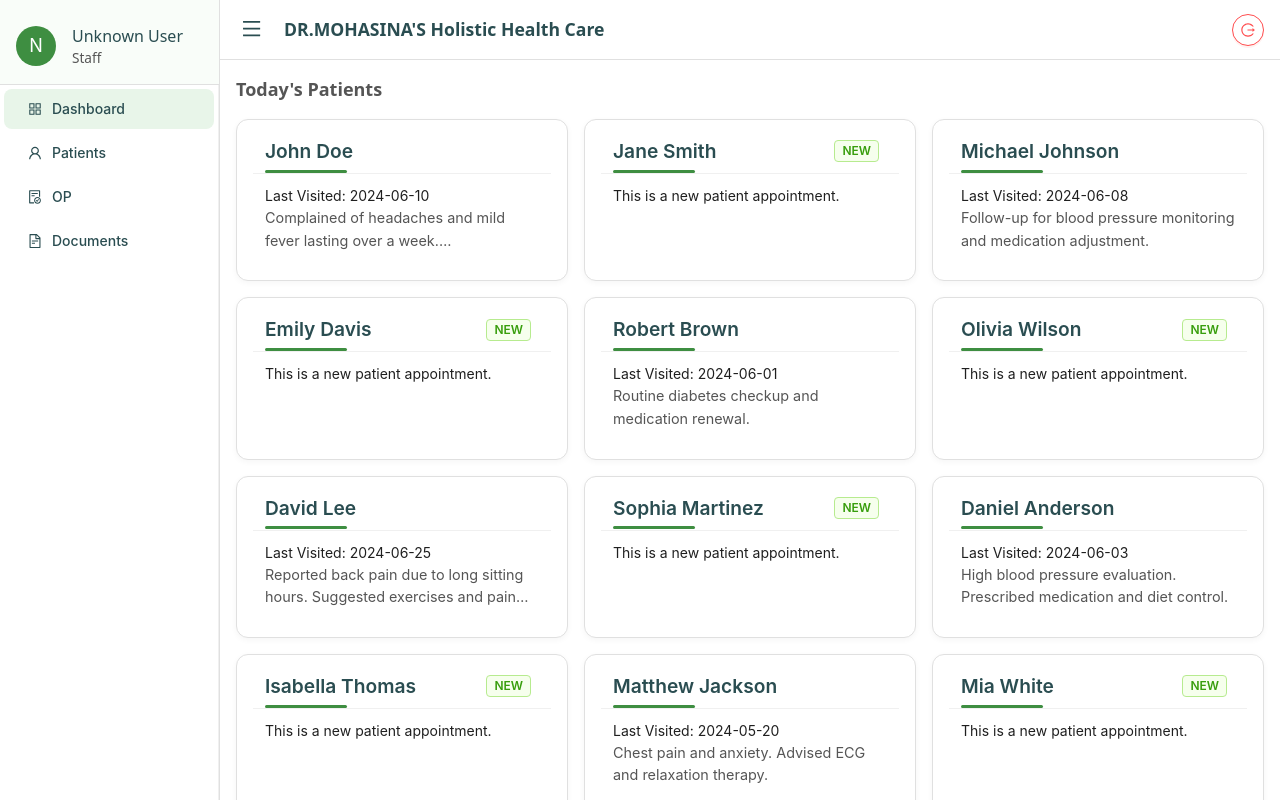
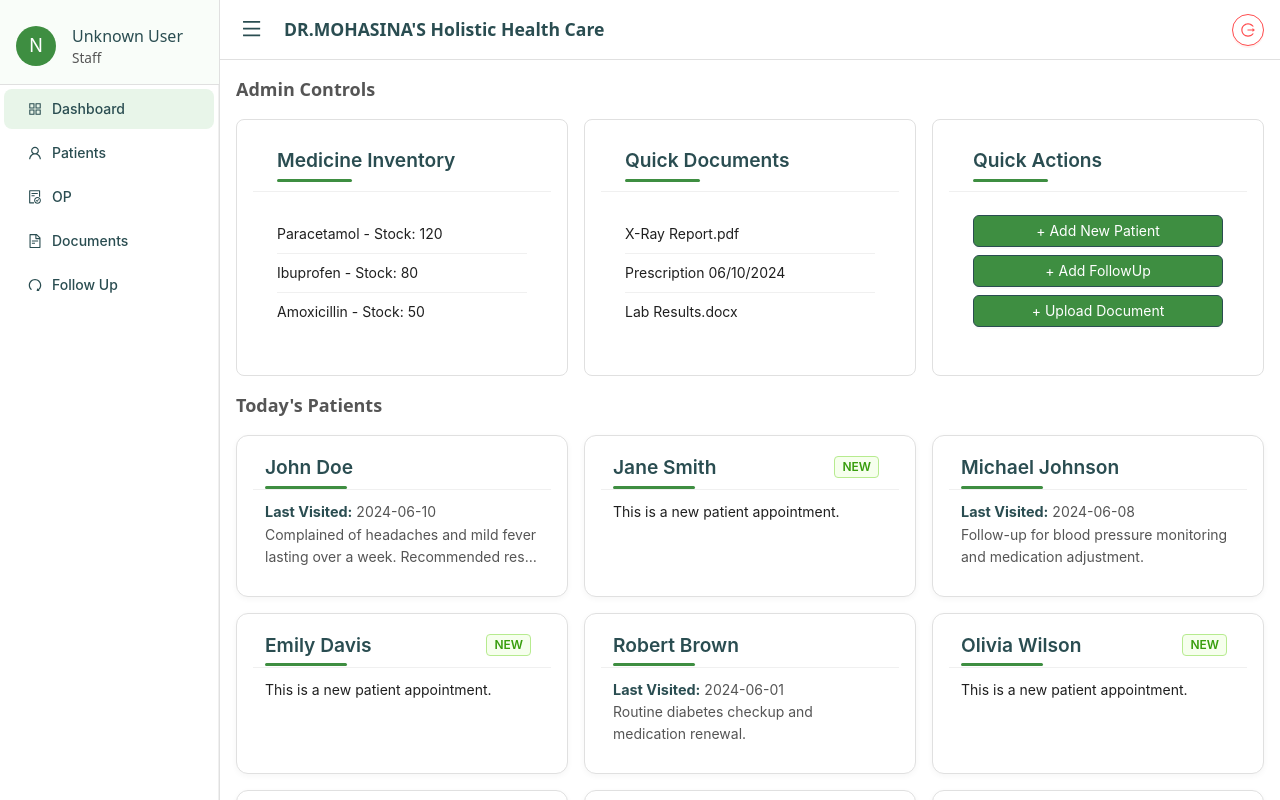
Before and after one commit to Manoj-880/mohsina-clinic-frontend, a React (Vite) app: page / in a window 1280 px wide. Both pictures are taken after typing "name@example.com", "Sample123" into the empty fields and a click on the button "Login". Built offline with nearby package versions, Linux system fonts and the light colour scheme.

Commit message:
working on new inputs

```diff
--- a/src/App.css
+++ b/src/App.css
@@ -322,9 +322,9 @@
 /* =========================================
 📋 Patients Page
 ========================================= */
-.patients-page {
+/* .patients-page {
   padding: 1rem;
-}
+} */
 
 .page-heading {
   font-size: 1.4rem;
@@ -455,8 +455,7 @@
 /* ========== Patient Detail Styling ========== */
 
 .patient-detail-page {
-  padding: 32px;
-  background-color: var(--color-bg);
+  /* padding: 32px; */
   min-height: 100vh;
 }
 
@@ -521,7 +520,7 @@
 
 /* src/pages/op.css */
 .op-container {
-  padding: 32px;
+  /* padding: 32px; */
   background-color: var(--background-color);
   min-height: 100vh;
 }
--- a/src/components/app_components/patientDetails.jsx
+++ b/src/components/app_components/patientDetails.jsx
@@ -31,7 +31,7 @@ const PatientDetails = () => {
     }
 
     return (
-        <div className="patient-detail-page" style={{ padding: 20 }}>
+        <div className="patient-detail-page">
         <Button
             icon={<LeftOutlined />}
             onClick={() => navigate(-1)}
--- a/src/components/global/sidenav.jsx
+++ b/src/components/global/sidenav.jsx
@@ -7,6 +7,7 @@ import {
   MedicineBoxOutlined,
   FileTextOutlined,
   FileDoneOutlined,
+  RedoOutlined
 } from "@ant-design/icons";
 
 const { Item } = Menu;
@@ -63,6 +64,9 @@ const SideNav = ({ isOpen }) => {
         <Item key="/documents" icon={<FileTextOutlined />}>
           <Link to="/documents">Documents</Link>
         </Item>
+        <Item key="/follow-up" icon={<RedoOutlined />}>
+          <Link to="/follow-up">Follow Up</Link>
+        </Item>
       </Menu>
     </div>
   );
--- a/src/pages/app_pages/dashboard.jsx
+++ b/src/pages/app_pages/dashboard.jsx
@@ -51,49 +51,6 @@ const Dashboard = () => {
                 >
                     <AddPatientPopup onClose={() => setShowAddPatientPopup(false)} />
             </Modal>
-                {patientsData.length > 0 ? <p style={{padding: 0, fontSize: 18, margin:0, fontWeight: "bold", color: 'var(--color-text)'}}>Today's Patients</p>: <></>}
-            <div className="dashboard-row">
-                {loading ? (
-                    <>
-                        {[...Array(3)].map((_, index) => (
-                            <Card key={index} className="dashboard-card patient-card">
-                                <Skeleton active />
-                            </Card>
-                        ))}
-                    </>
-                ) : (
-                    patientsData
-                        .map((patient) => (
-                            <Card
-                                key={patient.id}
-                                className="dashboard-card patient-card"
-                                size="small"
-                                title={
-                                    <div className="patient-title">
-                                        <span style={{ marginRight: "0.5rem" }}>{patient.name}</span>
-                                        {patient.isNew && <Tag color="green">NEW</Tag>}
-                                    </div>
-                                }
-                            >
-                                {!patient.isNew && (
-                                    <>
-                                        <div className="last-visited">
-                                            Last Visited: {patient.lastVisited}
-                                        </div>
-                                        <div className="visit-description">
-                                            {patient.lastVisitDescription}
-                                        </div>
-                                    </>
-                                )}
-                                {patient.isNew && (
-                                    <div className="new-patient-note">
-                                        This is a new patient appointment.
-                                    </div>
-                                )}
-                            </Card>
-                        ))
-                )}
-            </div>
             <p style={{padding: 0, fontSize: 18, margin:0, fontWeight: "bold", color: 'var(--color-text)'}}>Admin Controls</p>
             <div className="dashboard-row">
                 {/* Medicines */}
@@ -124,16 +81,57 @@ const Dashboard = () => {
                     + Add New Patient
                 </Button>
                 <Button block className="quick-action-btn">
-                    + Add OP Entry
-                </Button>
-                <Button block className="quick-action-btn">
-                    + Medicine Billing
+                    + Add FollowUp
                 </Button>
                 <Button block className="quick-action-btn">
                     + Upload Document
                 </Button>
                 </Card>
             </div>
+            {patientsData.length > 0 ? <p style={{padding: 0, fontSize: 18, margin:0, fontWeight: "bold", color: 'var(--color-text)'}}>Today's Patients</p>: <></>}
+            <div className="dashboard-row">
+                {loading ? (
+                    <>
+                        {[...Array(3)].map((_, index) => (
+                            <Card key={index} className="dashboard-card patient-card">
+                                <Skeleton active />
+                            </Card>
+                        ))}
+                    </>
+                ) : (
+                    patientsData
+                        .map((patient) => (
+                            <Card
+                                key={patient.id}
+                                className="dashboard-card patient-card"
+                                size="small"
+                                title={
+                                    <div className="patient-title">
+                                        <span style={{ marginRight: "0.5rem" }}>{patient.name}</span>
+                                        {patient.isNew && <Tag color="green">NEW</Tag>}
+                                    </div>
+                                }
+                            >
+                                {!patient.isNew && (
+                                    <>
+                                        <div className="last-visited" style={{color: "var(--color-text)", fontSize: "0.875rem"}}>
+                                            <span style={{fontWeight: "bold", color: "var(--color-primary-dark)", fontSize: "0.9rem"}}>Last Visited:</span> {patient.lastVisited}
+                                        </div>
+                                        <div className="visit-description" style={{color: "var(--color-text)", fontSize: "0.875rem"}}>
+                                            {patient.lastVisitDescription}
+                                        </div>
+                                    </>
+                                )}
+                                {patient.isNew && (
+                                    <div className="new-patient-note">
+                                        This is a new patient appointment.
+                                    </div>
+                                )}
+                            </Card>
+                        ))
+                )}
+            </div>
+
         </div>
     );
 };
--- /dev/null
+++ b/src/pages/app_pages/followUp.jsx
@@ -0,0 +1,9 @@
+import React from 'react'
+
+const FollowUp = () => {
+  return (
+    <div>FollowUp</div>
+  )
+}
+
+export default FollowUp
--- a/src/pages/starting_pages/mainPage.jsx
+++ b/src/pages/starting_pages/mainPage.jsx
@@ -10,6 +10,7 @@ import Documents from "../app_pages/documents";
 import PatientDetails from "../../components/app_components/patientDetails";
 import OpDetails from "../../components/app_components/opDetails";
 import PatientOpList from "../../components/app_components/patientOpList";
+import FollowUp from "../app_pages/followUp";
 
 const MainPage = () => {
   const [isSidenavOpen, setIsSidenavOpen] = useState(true);
@@ -43,6 +44,7 @@ const MainPage = () => {
             <Route path="/patients/:id" element={<PatientDetails />} />
             <Route path="/op/patient-op-list/:patientId" element={<PatientOpList />} />
             <Route path="/op/:opId" element={<OpDetails />} />
+            <Route path="/follow-up" element={<FollowUp />} />
             {/* Add other routes as needed */}
             <Route path="*" element={<NotFoundPage />} />
           </Routes>
```
